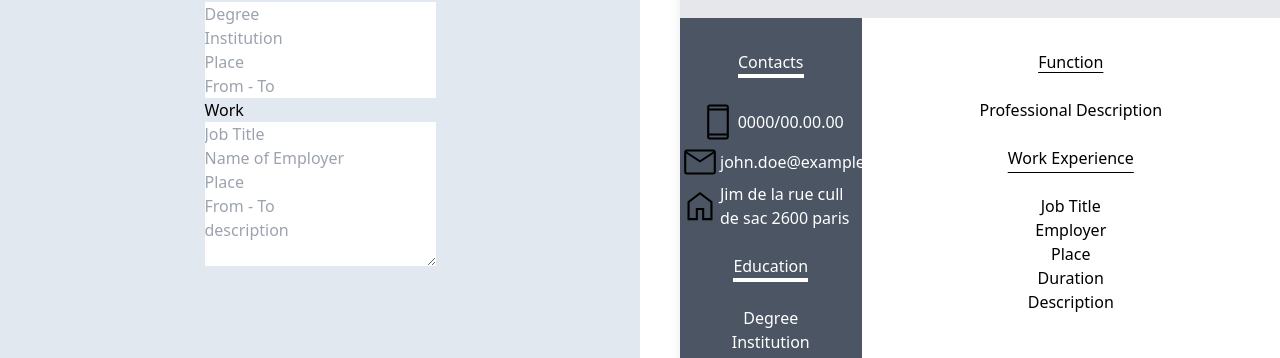
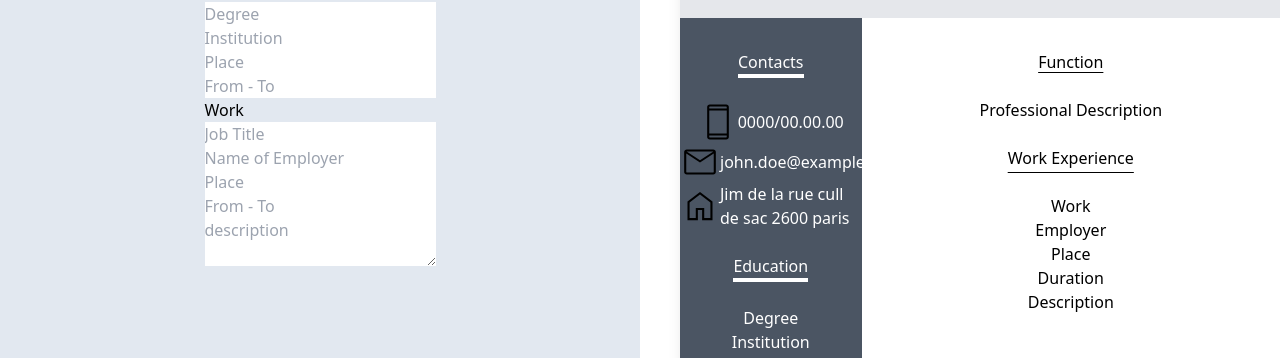
Before and after one commit to bdaneels/odin-cv, a React (Vite) app: page / in a window 1280 px wide. Shown: the part 344-702 px from the top of the page. Built offline with nearby package versions, Linux system fonts and the light colour scheme.

Commit message:
add state and controlled el to work

```diff
--- a/src/App.jsx
+++ b/src/App.jsx
@@ -16,6 +16,11 @@ function App() {
   const [institution, setInstitution] = useState("");
   const [edPlace, setEdPlace] = useState("");
   const [edTime, setEdTime] = useState("");
+  const [jobTitle, setJobTitle] = useState("");
+  const [employerName, setEmployerName] = useState("");
+  const [jobPlace, setJobPlace] = useState("");
+  const [jobTime, setJobTime] = useState("");
+  const [jobDescription, setJobDescription] = useState("");
 
   return (
     <div className="flex flex-col bg-slate-500 h-screen w-screen justify-start">
@@ -44,6 +49,16 @@ function App() {
           handleEdPlace={setEdPlace}
           edTime={edTime}
           handleEdTime={setEdTime}
+          jobTitle={jobTitle}
+          handleJobTitle={setJobTitle}
+          employerName={employerName}
+          handleEmployerName={setEmployerName}
+          jobPlace={jobPlace}
+          handleJobPlace={setJobPlace}
+          jobTime={jobTime}
+          handleJobTime={setJobTime}
+          jobDescription={jobDescription}
+          handleJobDescription={setJobDescription}
         />
         <RightPanel
           firstName={firstName}
@@ -57,6 +72,11 @@ function App() {
           edPlace={edPlace}
           institution={institution}
           edTime={edTime}
+          jobTitle={jobTitle}
+          employerName={employerName}
+          jobPlace={jobPlace}
+          jobTime={jobTime}
+          jobDescription={jobDescription}
         />
       </div>
     </div>
--- a/src/components/left/work.jsx
+++ b/src/components/left/work.jsx
@@ -1,14 +1,46 @@
 import "/src/App.css";
 
-export default function WorkCard() {
+export default function WorkCard({
+  jobTitle,
+  handleJobTitle,
+  employerName,
+  handleEmployerName,
+  jobPlace,
+  handleJobPlace,
+  jobTime,
+  handleJobTime,
+  jobDescription,
+  handleJobDescription,
+}) {
   return (
     <div className="flex flex-col">
       <h2>Work</h2>
-      <input placeholder="Job Title" />
-      <input placeholder="Name of Employer" />
-      <input placeholder="Place" />
-      <input placeholder="From - To" />
-      <textarea type="text" placeholder="description" />
+      <input
+        value={jobTitle}
+        onChange={(e) => handleJobTitle(e.target.value)}
+        placeholder="Job Title"
+      />
+      <input
+        value={employerName}
+        onChange={(e) => handleEmployerName(e.target.value)}
+        placeholder="Name of Employer"
+      />
+      <input
+        value={jobPlace}
+        onChange={(e) => handleJobPlace(e.target.value)}
+        placeholder="Place"
+      />
+      <input
+        value={jobTime}
+        onChange={(e) => handleJobTime(e.target.value)}
+        placeholder="From - To"
+      />
+      <textarea
+        value={jobDescription}
+        onChange={(e) => handleJobDescription(e.target.value)}
+        type="text"
+        placeholder="description"
+      />
     </div>
   );
 }
--- a/src/components/leftpanel.jsx
+++ b/src/components/leftpanel.jsx
@@ -26,6 +26,16 @@ function LeftPanel({
   handleEdPlace,
   edTime,
   handleEdTime,
+  jobTitle,
+  handleJobTitle,
+  employerName,
+  handleEmployerName,
+  jobPlace,
+  handleJobPlace,
+  jobTime,
+  handleJobTime,
+  jobDescription,
+  handleJobDescription,
 }) {
   return (
     <div className="h-full w-1/2 bg-slate-200 rounded-sm flex flex-col justify-start items-center">
@@ -55,7 +65,18 @@ function LeftPanel({
         edTime={edTime}
         handleEdTime={handleEdTime}
       />
-      <WorkCard />
+      <WorkCard
+        jobTitle={jobTitle}
+        handleJobTitle={handleJobTitle}
+        employerName={employerName}
+        handleEmployerName={handleEmployerName}
+        jobPlace={jobPlace}
+        handleJobPlace={handleJobPlace}
+        jobTime={jobTime}
+        handleJobTime={handleJobTime}
+        jobDescription={jobDescription}
+        handleJobDescription={handleJobDescription}
+      />
     </div>
   );
 }
--- a/src/components/right/cv-main.jsx
+++ b/src/components/right/cv-main.jsx
@@ -1,15 +1,32 @@
-import WorkExperience from './experience'
-import '/src/App.css'
+import WorkExperience from "./experience";
+import "/src/App.css";
 
-export default function CVPage ({profDescription}){
-    return(
-        <div className='pt-56 w-full h-full'>
-            <h2 className='text-center underline underline-offset-4 mb-6'>Function</h2>
-            <div className='flex flex-col items-center'>
-                <span> {profDescription ? profDescription : 'Professional Description'}</span>
-
-            </div>
-        <WorkExperience></WorkExperience>
-        </div>
-    )
+export default function CVPage({
+  profDescription,
+  jobTitle,
+  employerName,
+  jobPlace,
+  jobTime,
+  jobDescription,
+}) {
+  return (
+    <div className="pt-56 w-full h-full">
+      <h2 className="text-center underline underline-offset-4 mb-6">
+        Function
+      </h2>
+      <div className="flex flex-col items-center">
+        <span>
+          {" "}
+          {profDescription ? profDescription : "Professional Description"}
+        </span>
+      </div>
+      <WorkExperience
+        jobTitle={jobTitle}
+        employerName={employerName}
+        jobPlace={jobPlace}
+        jobTime={jobTime}
+        jobDescription={jobDescription}
+      ></WorkExperience>
+    </div>
+  );
 }
--- a/src/components/right/experience.jsx
+++ b/src/components/right/experience.jsx
@@ -1,18 +1,24 @@
-import '/src/App.css'
+import "/src/App.css";
 
-export default function WorkExperience(){
-    return (
-        <>
-        <h2 className='underline underline-offset-8 text-center py-6'>Work Experience</h2>
-        <div className='flex flex-col items-center'>
-            <span>Job Title</span>
-            <span>Employer</span>
-            <span>Place</span>
-            <span>Duration</span>
-            <span>Description</span>
-
-        </div>
-        </>
-
-    )
+export default function WorkExperience({
+  jobTitle,
+  employerName,
+  jobPlace,
+  jobTime,
+  jobDescription,
+}) {
+  return (
+    <>
+      <h2 className="underline underline-offset-8 text-center py-6">
+        Work Experience
+      </h2>
+      <div className="flex flex-col items-center">
+        <span>{jobTitle ? jobTitle : "Work"}</span>
+        <span>{employerName ? employerName : "Employer"}</span>
+        <span>{jobPlace ? jobPlace : "Place"}</span>
+        <span>{jobTime ? jobTime : "Duration"}</span>
+        <span>{jobDescription ? jobDescription : "Description"}</span>
+      </div>
+    </>
+  );
 }
--- a/src/components/rightpanel.jsx
+++ b/src/components/rightpanel.jsx
@@ -15,6 +15,11 @@ export default function RightPanel({
   edPlace,
   edTime,
   institution,
+  jobTitle,
+  employerName,
+  jobPlace,
+  jobTime,
+  jobDescription,
 }) {
   return (
     <div className="w-1/2 h-full bg-white">
@@ -34,7 +39,14 @@ export default function RightPanel({
             institution={institution}
             edTime={edTime}
           />
-          <CVPage profDescription={profDescription} />
+          <CVPage
+            profDescription={profDescription}
+            jobTitle={jobTitle}
+            employerName={employerName}
+            jobPlace={jobPlace}
+            jobTime={jobTime}
+            jobDescription={jobDescription}
+          />
         </div>
       </div>
     </div>
```
